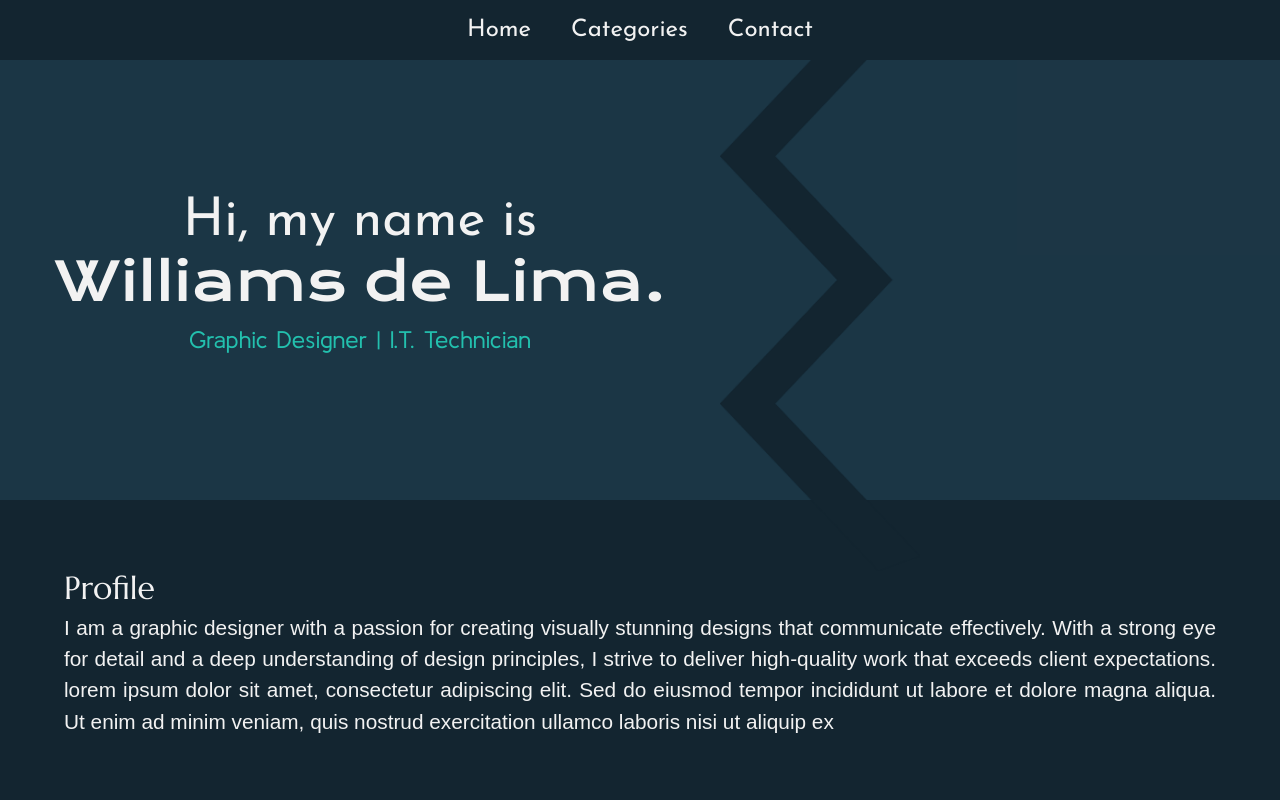
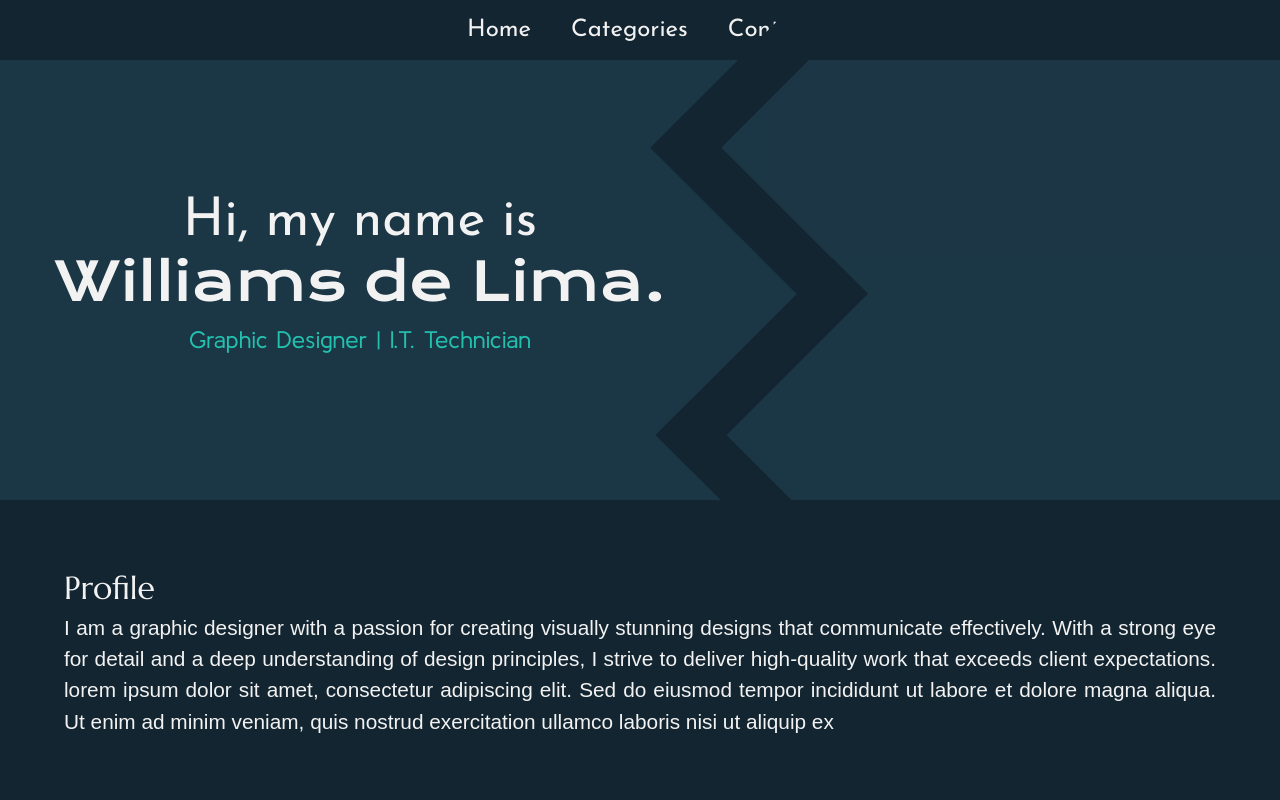
Before and after one commit to MW-Limah/graphicdesign-portifolio, a Next.js app: page / in a window 1280 px wide. Shown: the top 800 px of the page. Built offline with nearby package versions, Linux system fonts and the light colour scheme; a web font is replaced by a local one.

Commit message:
criando web design componente

```diff
--- /dev/null
+++ b/src/app/Contents/WebDesign/WebDesign.jsx
@@ -0,0 +1,42 @@
+import styles from "./WebDesign.module.css";
+
+export default function WebDesign() {
+  return (
+    <div className={styles.container}>
+      <article className={styles.container}>
+        <h1>Projects: Web Design</h1>
+        <p>
+          Lorem ipsum dolor sit amet consectetur, adipisicing elit. Voluptas
+          ducimus doloremque alias provident et, quidem doloribus odit ipsa
+          cupiditate, dignissimos minima rerum hic vero, sed facere eius natus
+          aliquid corporis!
+        </p>
+      </article>
+      {/* Project 1 */}
+      <section>
+        <aside>
+          <h2>Project 1 - EducaMap</h2>
+          <p>
+            Lorem ipsum dolor sit amet consectetur adipisicing elit. Est hic
+            numquam, facere quibusdam suscipit et dolor debitis laboriosam
+            deserunt ipsa sunt dolorem quia fugit adipisci! Repudiandae nihil
+            quis voluptates sequi?
+          </p>
+          <div>{/* Imagem em landscape */}</div>
+        </aside>
+        <aside>
+          <div>
+            {/* Grid 1 */}
+            <div></div>
+            <div></div>
+            <div></div>
+          </div>
+        </aside>
+      </section>
+      {/* Project 2 */}
+      <section>
+        <article></article>
+      </section>
+    </div>
+  );
+}
--- a/src/app/Header/Header.jsx
+++ b/src/app/Header/Header.jsx
@@ -1,5 +1,5 @@
 import styles from "./Header.module.css";
-import Image from "next/image";
+/* import Image from "next/image"; */
 
 export default function Header() {
   return (
@@ -10,12 +10,8 @@ export default function Header() {
         <h3>Graphic Designer | I.T. Technician</h3>
       </div>
       <span className={styles.divisoria}>
-        <Image
-          src="/divisoria.png"
-          alt="Header divider"
-          width={200}
-          height={200}
-        />
+        <span className={styles.halfquad}></span>
+        <span className={styles.halfquad2}></span>
       </span>
       <div className={styles.asideright}></div>
     </header>
--- a/src/app/Header/Header.module.css
+++ b/src/app/Header/Header.module.css
@@ -37,3 +37,30 @@
   font-size: 18pt;
   color: var(--highlighted-color);
 }
+
+/* DIVISÓRIA */
+
+.divisoria {
+  display: flex;
+  flex-direction: column;
+  width: 200px;
+  margin-bottom: 50px;
+}
+
+.halfquad {
+  width: 250px;
+  height: 300px;
+  border-left: 50px solid var(--background);
+  border-bottom: 50px solid var(--background);
+  background: none;
+  transform: rotate(45deg);
+}
+
+.halfquad2 {
+  width: 165px;
+  height: 250px;
+  border-left: 50px solid var(--background);
+  border-bottom: 50px solid var(--background);
+  background: none;
+  transform: rotate(45deg);
+}
```
Also changed, not shown: src/app/Contents/WebDesign/WebDesign.module.css (added).
